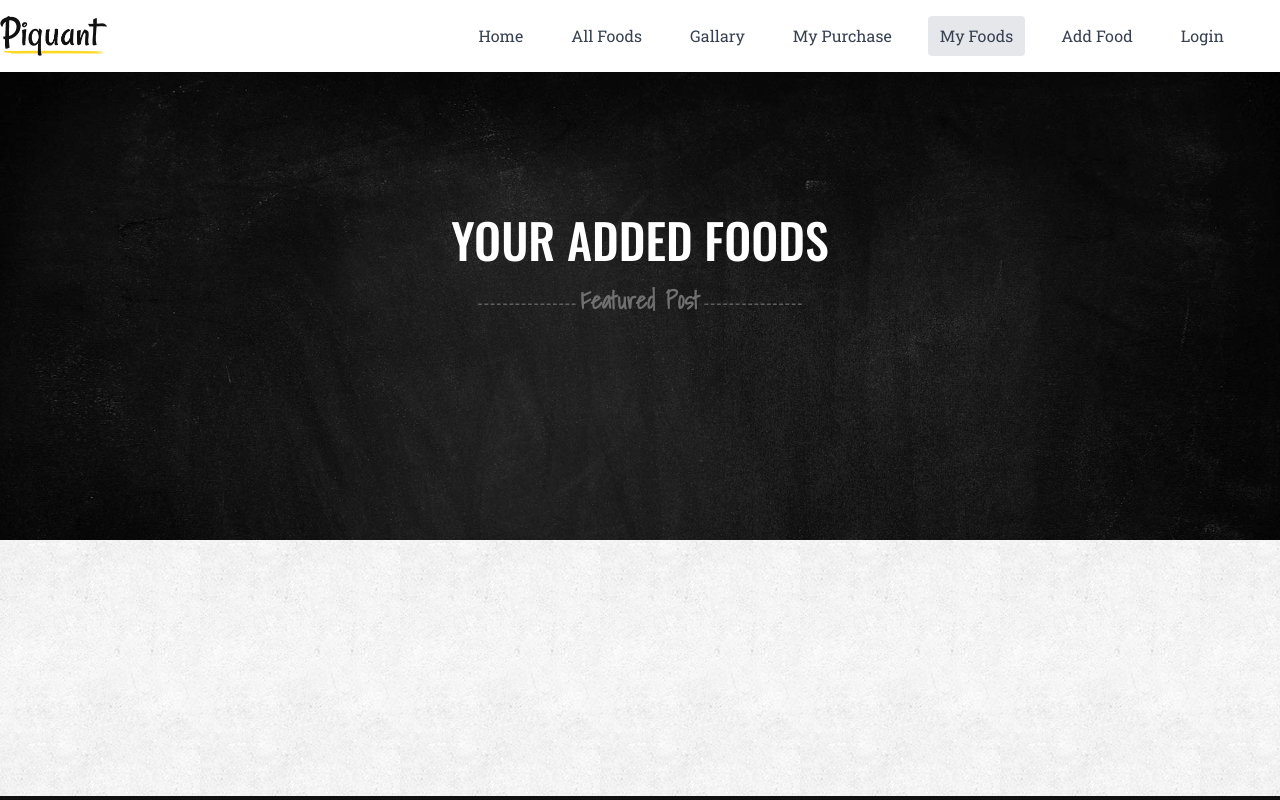
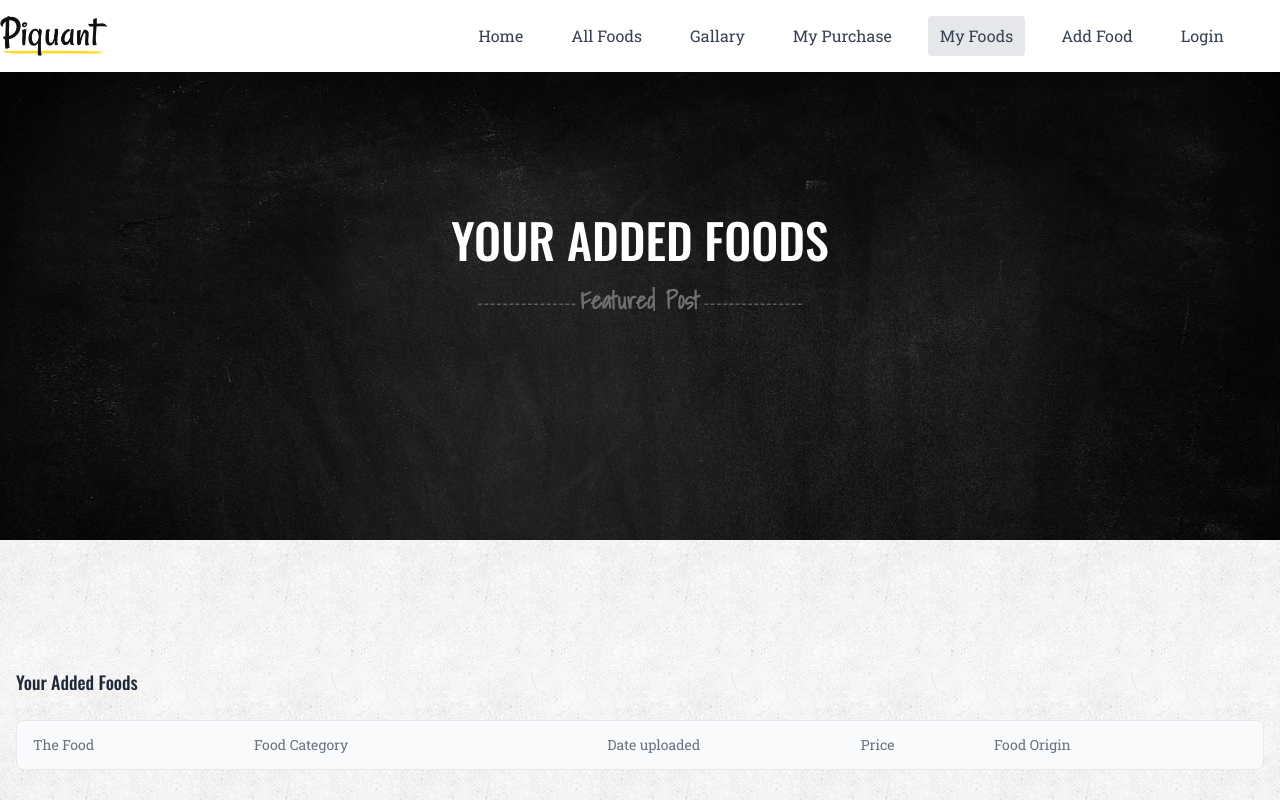
Before and after one commit to byteFarhan/PIQUANT, a React (Vite) app: page /my-foods in a window 1280 px wide. Shown: the top 800 px of the page. Built offline with nearby package versions, Linux system fonts and the light colour scheme; no server answers.

Commit message:
Add a table for showcaseing user added foods.

```diff
--- a/src/Pages/MyFoods/MyFoods.jsx
+++ b/src/Pages/MyFoods/MyFoods.jsx
@@ -4,6 +4,7 @@ import useAxiosSecure from "../../Hooks/useAxiosSecure";
 import sectionBg from "../../assets/pattern-2.png";
 
 import PageTitle from "../Shared/PageTitle/PageTitle";
+import TableB from "./TableB/TableB";
 
 const MyFoods = () => {
   const axiosSecure = useAxiosSecure();
@@ -28,7 +29,9 @@ const MyFoods = () => {
         className="px-5 py-16 md:py-20 md:px-8 lg:px-0 lg:py-32"
       >
         <section className="mx-auto max-w-7xl">
-          <div className=""></div>
+          <div className="">
+            <TableB />
+          </div>
         </section>
       </section>
     </section>
--- /dev/null
+++ b/src/Pages/MyFoods/TableB/TableB.jsx
@@ -0,0 +1,71 @@
+const TableB = ({ setFoods, foods }) => {
+  return (
+    <>
+      <section className="container px-4 mx-auto">
+        <div className="sm:flex sm:items-center sm:justify-between">
+          <h2 className="text-lg font-medium text-gray-800 dark:text-white">
+            Your Added Foods
+          </h2>
+        </div>
+
+        <div className="flex flex-col mt-6">
+          <div className="-mx-4 -my-2 overflow-x-auto sm:-mx-6 lg:-mx-8">
+            <div className="inline-block min-w-full py-2 align-middle md:px-6 lg:px-8">
+              <div className="overflow-hidden border border-gray-200 dark:border-gray-700 md:rounded-lg">
+                <table className="min-w-full divide-y divide-gray-200 dark:divide-gray-700">
+                  <thead className="bg-gray-50 dark:bg-gray-800">
+                    <tr>
+                      <th
+                        scope="col"
+                        className="py-3.5 px-4 text-sm font-normal text-left rtl:text-right text-gray-500 dark:text-gray-400"
+                      >
+                        <div className="flex items-center gap-x-3">
+                          <span>The Food</span>
+                        </div>
+                      </th>
+
+                      <th
+                        scope="col"
+                        className="px-12 py-3.5 text-sm font-normal text-left rtl:text-right text-gray-500 dark:text-gray-400"
+                      >
+                        Food Category
+                      </th>
+
+                      <th
+                        scope="col"
+                        className="px-4 py-3.5 text-sm font-normal text-left rtl:text-right text-gray-500 dark:text-gray-400"
+                      >
+                        Date uploaded
+                      </th>
+
+                      <th
+                        scope="col"
+                        className="px-4 py-3.5 text-sm font-normal text-left rtl:text-right text-gray-500 dark:text-gray-400"
+                      >
+                        Price
+                      </th>
+
+                      <th
+                        scope="col"
+                        className="px-4 py-3.5 text-sm font-normal text-left rtl:text-right text-gray-500 dark:text-gray-400"
+                      >
+                        Food Origin
+                      </th>
+
+                      <th scope="col" className="relative py-3.5 px-4">
+                        <span className="sr-only">Edit</span>
+                      </th>
+                    </tr>
+                  </thead>
+                  <tbody className="bg-white divide-y divide-gray-200 dark:divide-gray-700 dark:bg-gray-900"></tbody>
+                </table>
+              </div>
+            </div>
+          </div>
+        </div>
+      </section>
+    </>
+  );
+};
+
+export default TableB;
```
